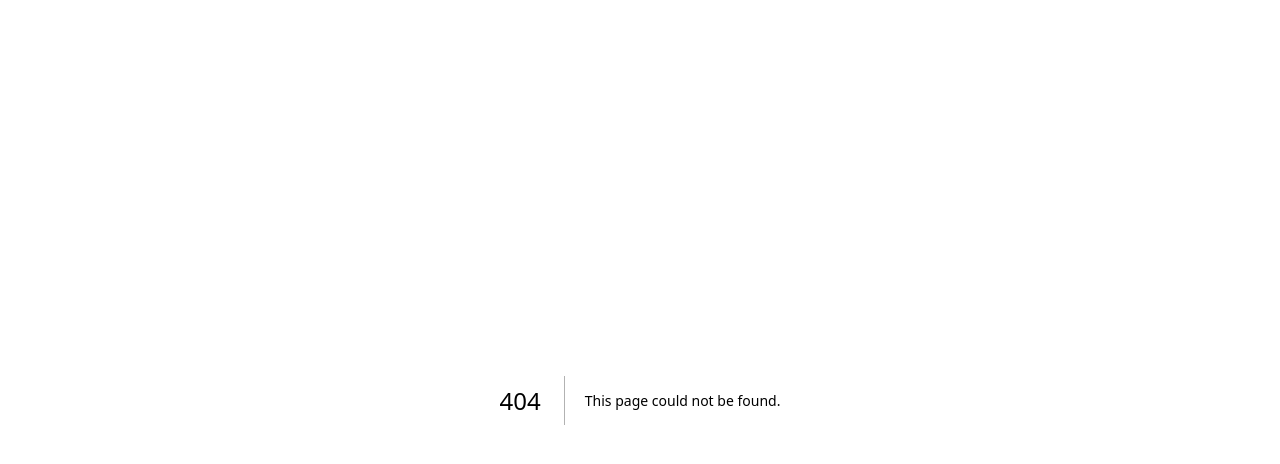
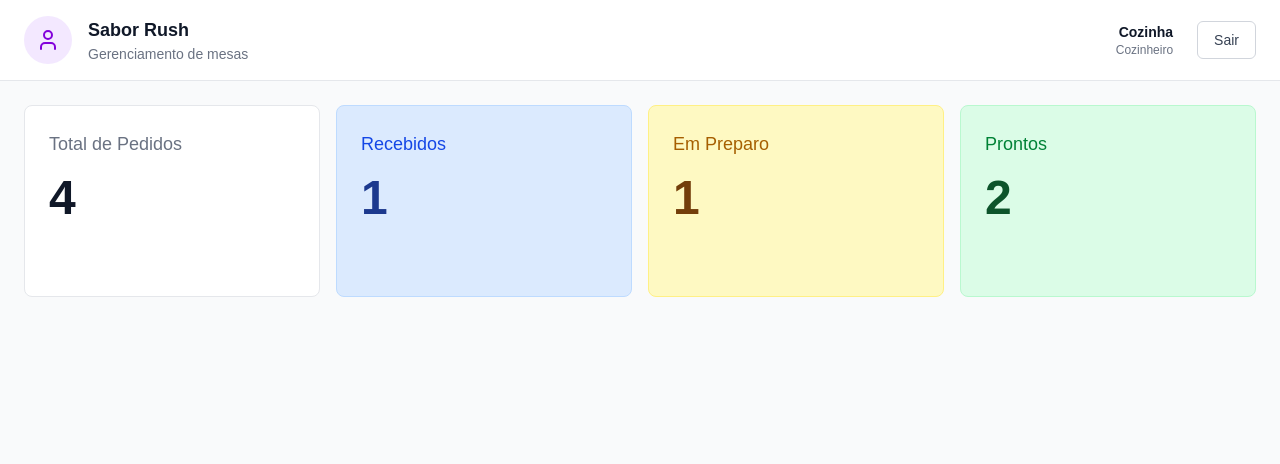
Before and after one commit to ezequielsan/sabor-rush, a Next.js app: page /cozinheiro in a window 1280 px wide. Before the commit this address had no page. Shown: the top 464 px of the page. Built offline with nearby package versions, Linux system fonts and the light colour scheme.

Commit message:
Adiciona a primeira parte da tela cozinheiro

```diff
--- /dev/null
+++ b/src/app/cozinheiro/page.tsx
@@ -0,0 +1,98 @@
+'use client'
+
+import { User } from 'lucide-react'
+
+export default function CozinheiroPage() {
+  return (
+    <div className="min-h-screen bg-gray-50">
+
+      {/* HEADER */}
+      <header className="w-full bg-white border-b border-gray-200 px-6 py-4 flex items-center justify-between">
+
+        {/* Lado esquerdo */}
+        <div className="flex items-center gap-4">
+          <div className="w-12 h-12 rounded-full bg-purple-100 flex items-center justify-center">
+            <User className="text-purple-700" size={24} />
+          </div>
+
+          <div>
+            <h1 className="text-lg font-semibold text-gray-900">
+              Sabor Rush
+            </h1>
+            <p className="text-sm text-gray-500">
+              Gerenciamento de mesas
+            </p>
+          </div>
+        </div>
+
+        {/* Lado direito */}
+        <div className="flex items-center gap-6">
+          <div className="text-right">
+            <p className="text-sm font-semibold text-gray-900">
+              Cozinha
+            </p>
+            <p className="text-xs text-gray-500">
+              Cozinheiro
+            </p>
+          </div>
+
+          <button
+            className="border border-gray-300 px-4 py-2 rounded-md text-sm text-gray-700 hover:bg-gray-100 transition"
+          >
+            Sair
+          </button>
+        </div>
+      </header>
+
+      {/* CONTEÚDO */}
+      <main className="p-6 space-y-6">
+
+        {/* Cards de status */}
+        <section className="grid grid-cols-1 sm:grid-cols-2 lg:grid-cols-4 gap-4">
+
+          {/* Total de Pedidos */}
+          <div className="bg-white border border-gray-200 rounded-lg p-6 min-h-48 flex flex-col justify-start">
+            <p className="text-lg text-gray-500 font-medium">
+              Total de Pedidos
+            </p>
+            <p className="text-5xl font-bold text-gray-900 mt-4">
+              4
+            </p>
+          </div>
+
+          {/* Recebidos */}
+          <div className="bg-blue-100 border border-blue-200 rounded-lg p-6 min-h-48 flex flex-col justify-start">
+            <p className="text-lg text-blue-700 font-medium">
+              Recebidos
+            </p>
+            <p className="text-5xl font-bold text-blue-900 mt-4">
+              1
+            </p>
+          </div>
+
+          {/* Em Preparo */}
+          <div className="bg-yellow-100 border border-yellow-200 rounded-lg p-6 min-h-48 flex flex-col justify-start">
+            <p className="text-lg text-yellow-700 font-medium">
+              Em Preparo
+            </p>
+            <p className="text-5xl font-bold text-yellow-900 mt-4">
+              1
+            </p>
+          </div>
+
+          {/* Prontos */}
+          <div className="bg-green-100 border border-green-200 rounded-lg p-6 min-h-48 flex flex-col justify-start">
+            <p className="text-lg text-green-700 font-medium">
+              Prontos
+            </p>
+            <p className="text-5xl font-bold text-green-900 mt-4">
+              2
+            </p>
+          </div>
+
+        </section>
+
+      </main>
+    </div>
+  )
+}
```
